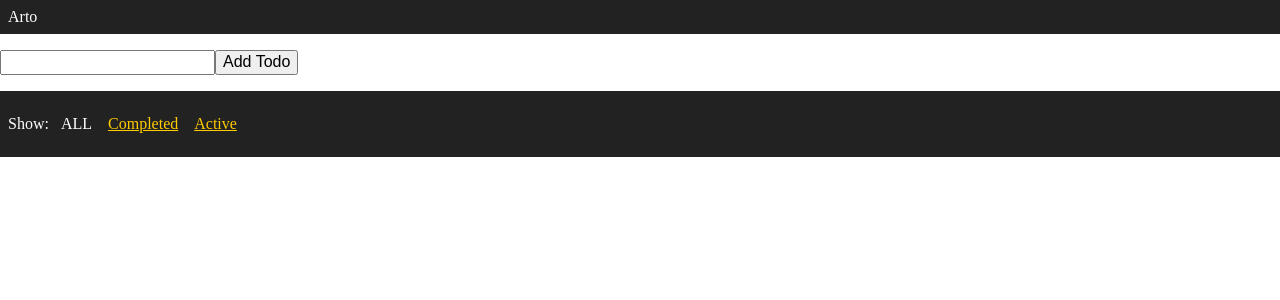
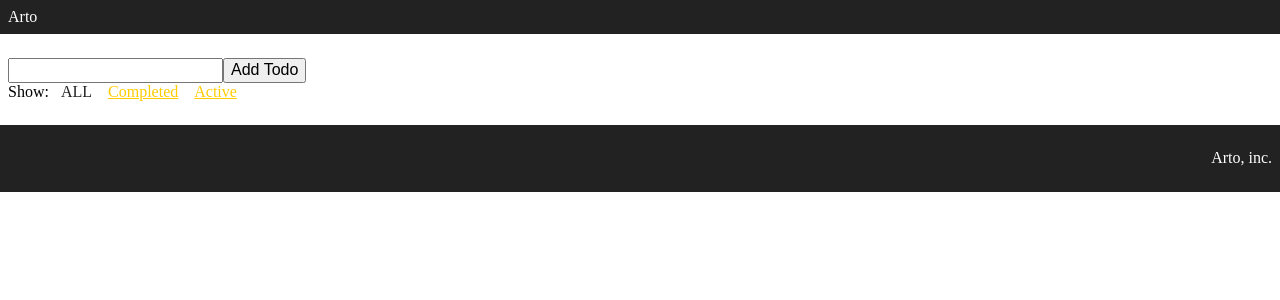
Before and after one commit to r21nomi/shaderarts-web, a React app in the folder client/: page / in a window 1280 px wide. Shown: the top 300 px of the page. Built offline with nearby package versions, Linux system fonts and the light colour scheme.

Commit message:
Make Filter component

```diff
--- a/client/src/components/App.js
+++ b/client/src/components/App.js
@@ -1,15 +1,20 @@
 import React from 'react';
 import Header from './Header'
+import Filter from './Filter'
 import Footer from './Footer'
 import AddTodo from '../containers/AddTodo'
 import VisibleTodoList from '../containers/VisibleTodoList'
 import 'normalize.css'
+import styles from '../styles/app.css'
 
 const App = () => (
   <div>
     <Header />
-    <AddTodo />
-    <VisibleTodoList />
+    <div className={styles.content}>
+      <AddTodo />
+      <Filter />
+      <VisibleTodoList />
+    </div>
     <Footer />
   </div>
 )
--- /dev/null
+++ b/client/src/components/Filter.js
@@ -0,0 +1,21 @@
+import React from 'react'
+import FilterLink from '../containers/FilterLink'
+import styles from '../styles/filter.css'
+
+const Filter = () => (
+        <div className={styles.filter}>
+            Show:
+            {" "}
+            <FilterLink filter="SHOW_ALL">
+                ALL
+            </FilterLink>
+            <FilterLink filter="SHOW_COMPLETED">
+                Completed
+            </FilterLink>
+            <FilterLink filter="SHOW_ACTIVE">
+                Active
+            </FilterLink>
+        </div>
+)
+
+export default Filter
--- a/client/src/components/Footer.js
+++ b/client/src/components/Footer.js
@@ -1,21 +1,10 @@
 import React from 'react'
-import FilterLink from '../containers/FilterLink'
 import styles from '../styles/footer.css'
 
 const Footer = () => (
     <footer className={styles.footer}>
         <p>
-            Show:
-            {" "}
-            <FilterLink filter="SHOW_ALL">
-                ALL
-            </FilterLink>
-            <FilterLink filter="SHOW_COMPLETED">
-                Completed
-            </FilterLink>
-            <FilterLink filter="SHOW_ACTIVE">
-                Active
-            </FilterLink>
+            Arto, inc.
         </p>
     </footer>
 )
--- /dev/null
+++ b/client/src/styles/app.css
@@ -0,0 +1,3 @@
+.content {
+    padding: 8px;
+}
--- /dev/null
+++ b/client/src/styles/filter.css
@@ -0,0 +1,3 @@
+.filter {
+    margin-bottom: 16px;
+}
--- a/client/src/styles/footer.css
+++ b/client/src/styles/footer.css
@@ -2,4 +2,5 @@
     background-color: #222;
     color: #fff;
     padding: 8px;
+    text-align: right;
 }
--- a/client/src/styles/link.css
+++ b/client/src/styles/link.css
@@ -3,6 +3,6 @@
     padding: 8px;
 }
 .link_selected {
-    color: #fff;
+    color: #222;
     padding: 8px;
 }
```
